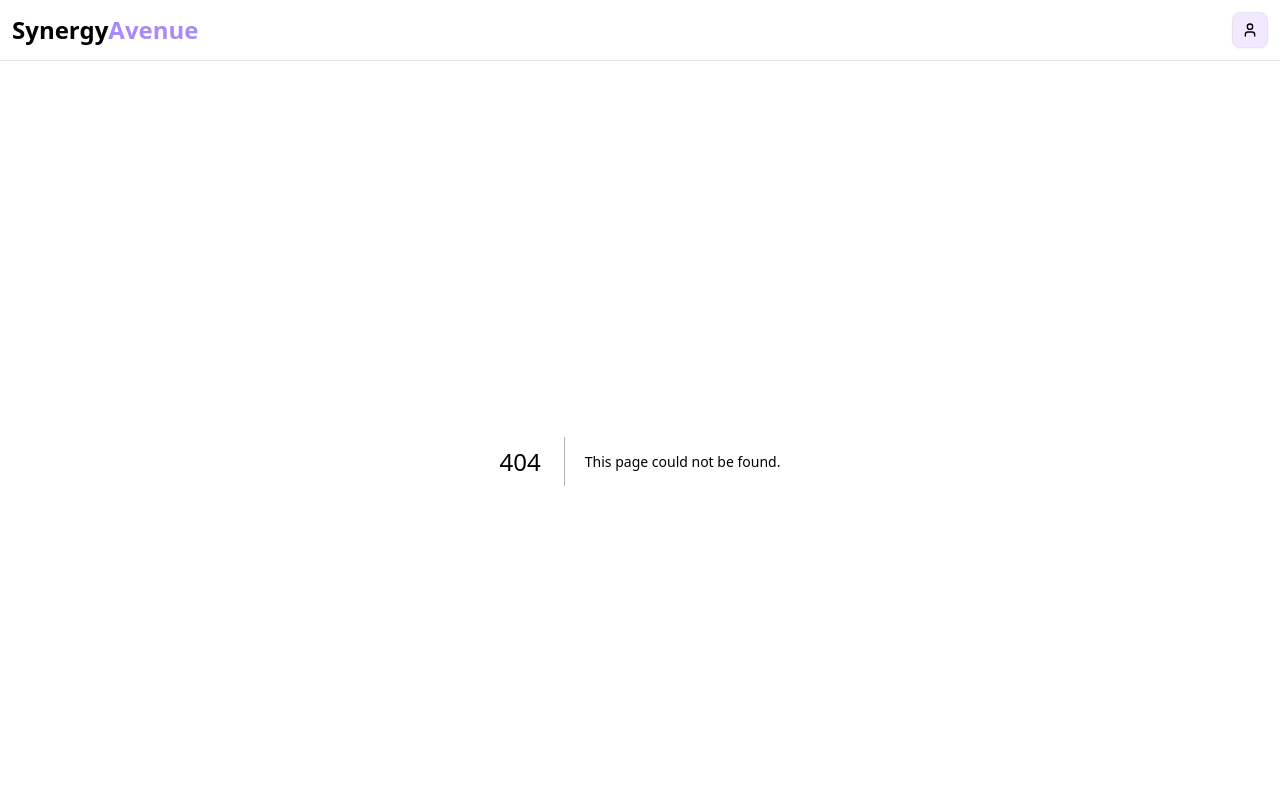
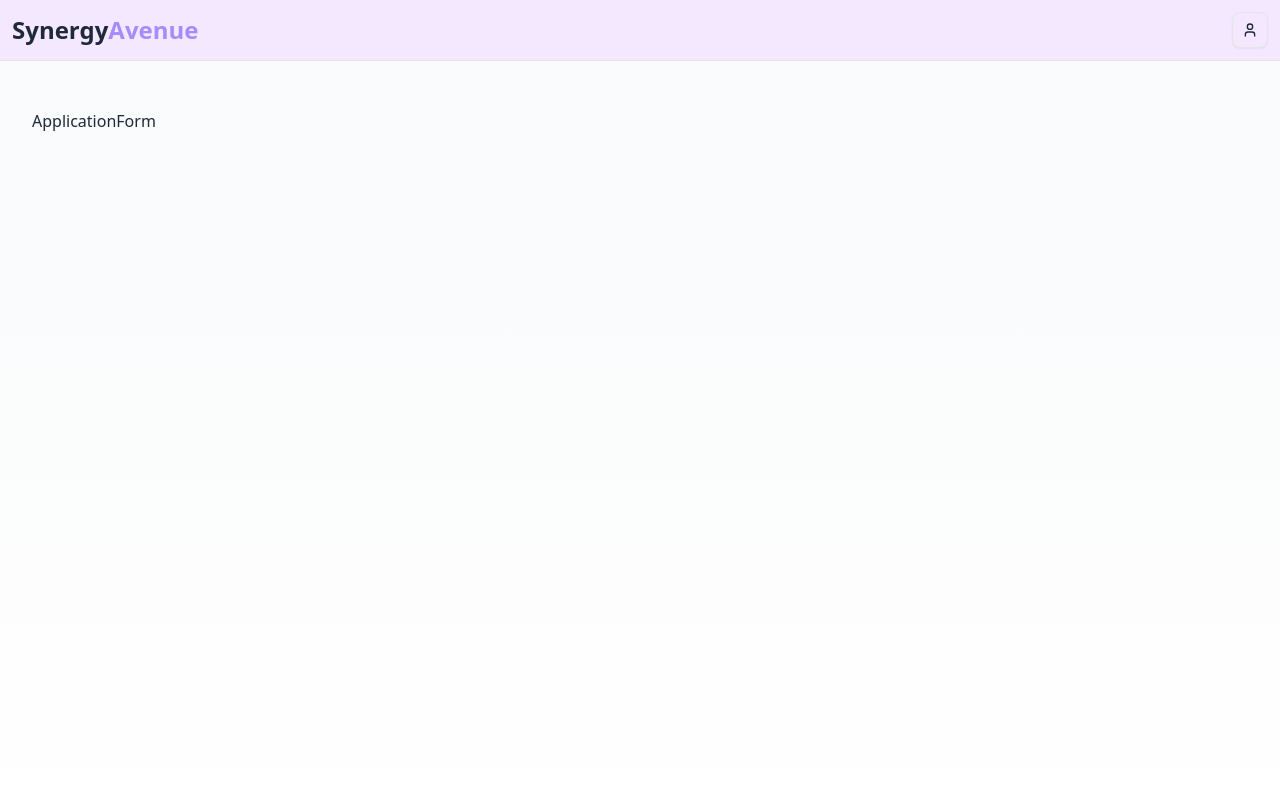
Before and after one commit to ryanzam/synergyavenue, a Next.js app: page /apply/1 in a window 1280 px wide. Before the commit this address had no page. Shown: the top 800 px of the page. Built offline with nearby package versions, Linux system fonts and the light colour scheme.

Commit message:
add apply page and comonpents

```diff
--- /dev/null
+++ b/app/(public)/apply/[roomId]/application-form.tsx
@@ -0,0 +1,14 @@
+import { IRoom } from '@/interfaces'
+import React from 'react'
+
+interface ApplicationFormProps {
+    room: IRoom
+}
+
+const ApplicationForm = ({ room }: ApplicationFormProps) => {
+  return (
+    <div>ApplicationForm</div>
+  )
+}
+
+export default ApplicationForm
--- /dev/null
+++ b/app/(public)/apply/[roomId]/page.tsx
@@ -0,0 +1,48 @@
+import { rooms } from '@/data';
+import { IRoom } from '@/interfaces';
+import { notFound } from 'next/navigation';
+import ApplicationForm from './application-form';
+
+const ApplyPage = async ({ params }: { params: Promise<{ roomId: string }>; }) => {
+
+    const { roomId } = await params;
+
+    // implement room fetching logic here
+    const id = parseInt(roomId, 10);
+    const room: IRoom = rooms.filter(r => r.id === roomId)[0];
+
+    if (!room) {
+        notFound();
+    }
+
+    if (room.status !== 'AVAILABLE') {
+        return (
+            <div className="min-h-screen bg-gray-50 flex items-center justify-center p-4">
+                <div className="max-w-md w-full bg-white rounded-lg shadow-lg p-8 text-center">
+                    <h1 className="text-2xl font-bold text-gray-900 mb-4">
+                        Room Not Available
+                    </h1>
+                    <p className="text-gray-600 mb-6">
+                        This room is currently {room.status.toLowerCase()} and not accepting applications.
+                    </p>
+                    <a
+                        href="/"
+                        className="inline-block bg-blue-600 text-white px-6 py-2 rounded-lg hover:bg-blue-700"
+                    >
+                        View Available Rooms
+                    </a>
+                </div>
+            </div>
+        );
+    }
+
+    return (
+        <div className="min-h-screen bg-linear-to-b from-gray-50 to-white py-12">
+            <div className="container mx-auto px-4 sm:px-6 lg:px-8">
+                <ApplicationForm room={room} />
+            </div>
+        </div>
+    )
+}
+
+export default ApplyPage
```
Also changed, not shown: app/(public)/about/page.tsx (renamed from app/about/page.tsx), app/(public)/rooms/[id]/loading.tsx (renamed from app/rooms/[id]/loading.tsx), app/(public)/rooms/[id]/page.tsx (renamed from app/rooms/[id]/page.tsx), app/(public)/rooms/page.tsx (renamed from app/rooms/page.tsx).
